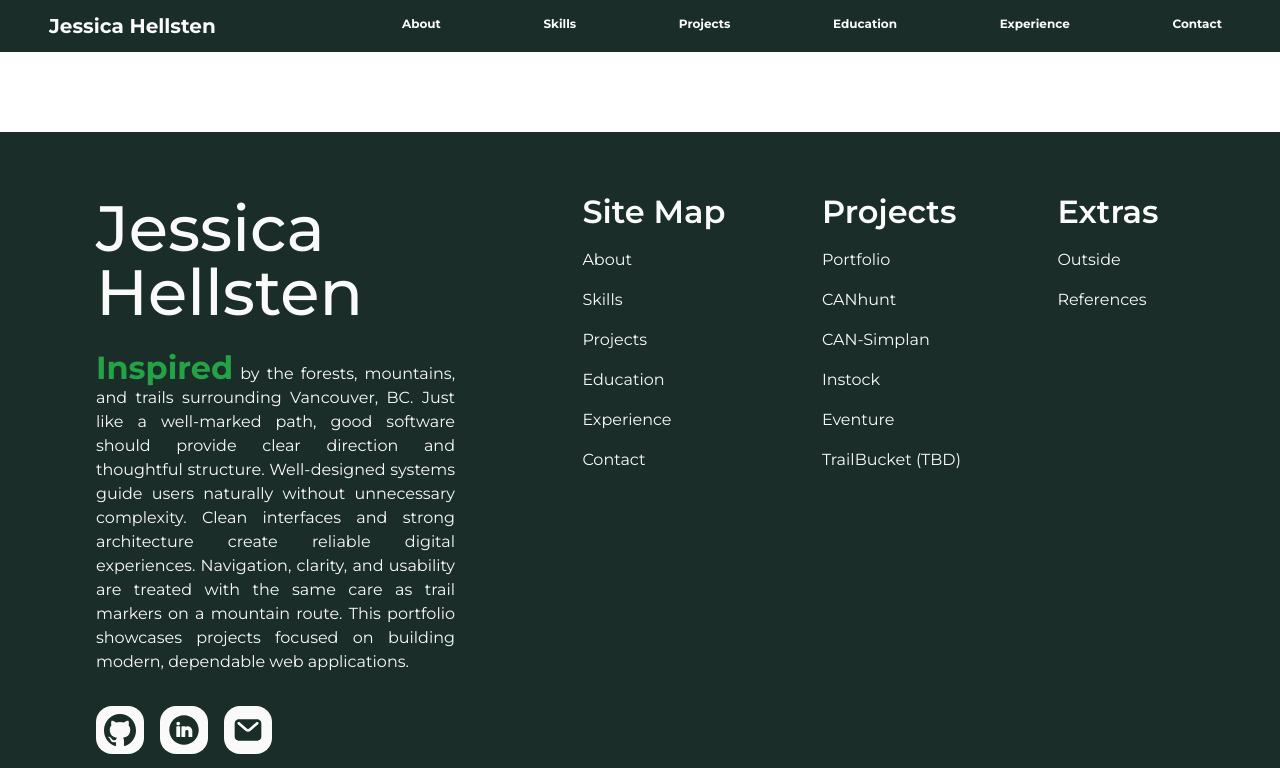
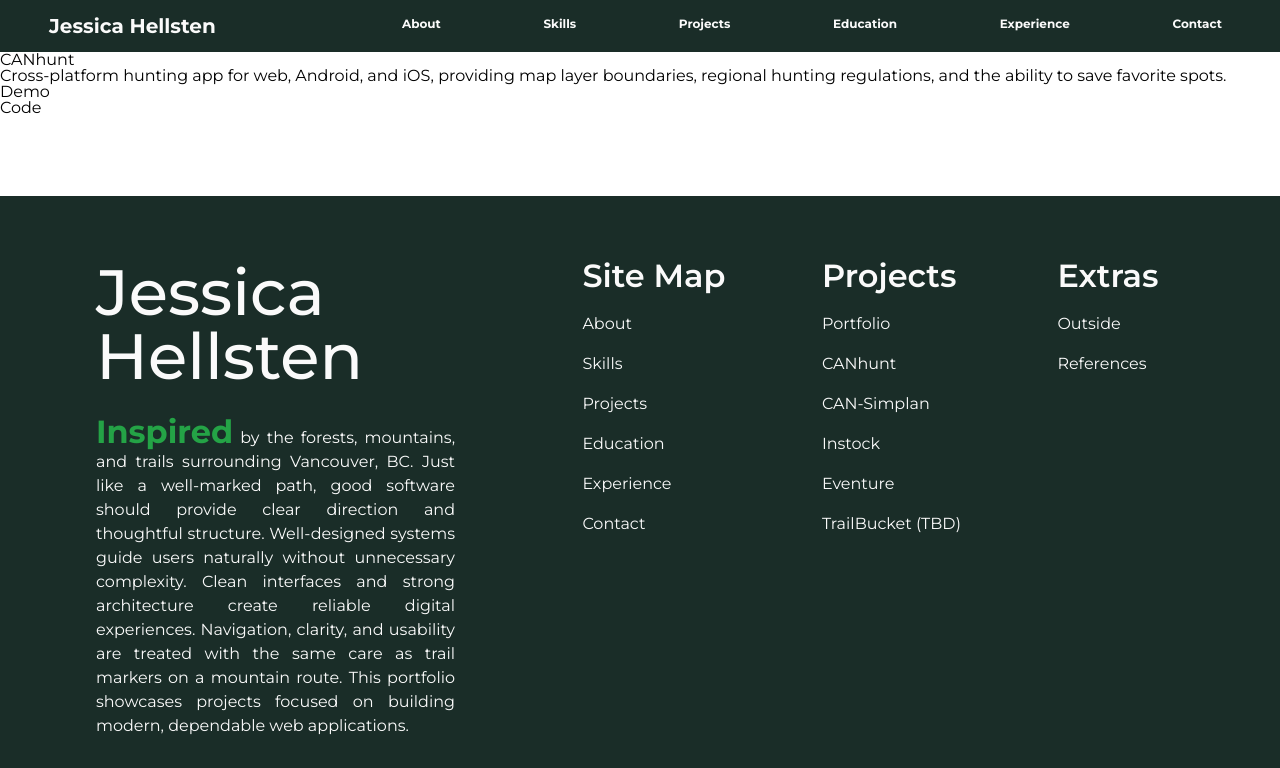
Before and after one commit to hellsten/jessicahellsten-website, a React (Vite) app: page /project/canhunt in a window 1280 px wide. Shown: the top 768 px of the page. Built offline with nearby package versions, Linux system fonts and the light colour scheme.

Commit message:
Added learnmore button in Projects and added some html in ProjectPage

```diff
--- a/src/App.jsx
+++ b/src/App.jsx
@@ -5,6 +5,7 @@ import './App.css'
 import Navigation from './components/Navigation/Navigation.jsx'
 import Footer from './components/Footer/Footer.jsx'
 import HomePage from './pages/HomePage/HomePage.jsx'
+import ProjectPage from './pages/ProjectPage/ProjectPage.jsx'
 import ExtraPage from './pages/ExtraPage/ExtraPage.jsx'
 
 function App() {
@@ -16,7 +17,7 @@ function App() {
 
         <Routes>
           <Route path="/" element={<HomePage />} />
-          <Route path="/extra" element={<ExtraPage />} />
+          <Route path="/project/:id" element={<ProjectPage />} />
         </Routes>
 
         <Footer />
--- a/src/components/Projects/Projects.jsx
+++ b/src/components/Projects/Projects.jsx
@@ -1,3 +1,5 @@
+import { NavLink } from "react-router-dom";
+
 import "./Projects.scss";
 import projects from "./../../assets/data/projects.js";
 
@@ -20,8 +22,13 @@ function Projects() {
             ))}
             </div>
             <div className="project__card-links">
-              <a className="project__card-demo" href={project.demoLink}>Demo</a>
+              <NavLink className="project__card-links-learnmore" to={`/project/${project.id}`}>
+                Learn More
+              </NavLink>
+              <div className="project__card-links-group">
+                <a className="project__card-demo" href={project.demoLink}>Demo</a>
               <a className="project__card-code" href={project.codeLink}>Code</a>
+                </div>
             </div>
           </div>
           ))}
--- a/src/components/Projects/Projects.scss
+++ b/src/components/Projects/Projects.scss
@@ -18,12 +18,12 @@
     font-weight: 700;
     color: $green-color-primary;
     @include tablet {
-        font-size: 3rem;
-        padding: 1rem;
+      font-size: 3rem;
+      padding: 1rem;
     }
     @include mobile {
-        font-size: 2rem;
-        padding: 0.5rem 0 0.25rem;
+      font-size: 2rem;
+      padding: 0.5rem 0 0.25rem;
     }
   }
   &__card-container {
@@ -42,7 +42,9 @@
   width: 30%;
   border-radius: 1.5rem;
   box-shadow: 0 0.5rem 1rem rgba(0, 0, 0, 0.15);
-  transition: transform 0.3s ease, box-shadow 0.3s ease;
+  transition:
+    transform 0.3s ease,
+    box-shadow 0.3s ease;
   &:hover {
     transform: translateY(-0.75rem);
     box-shadow: 0 1rem 2rem rgba(0, 0, 0, 0.25);
@@ -88,27 +90,52 @@
   }
   &-links {
     display: flex;
-    justify-content: center;
-    padding: 0 1.5rem 1.5rem;
-    margin-top: auto;
-    gap: 1rem;
-    a {
+    flex-direction: column;
+    margin: auto 1.5rem 1.5rem;
+    &-learnmore {
       cursor: pointer;
       text-align: center;
-      width: 50%;
       background-color: $green-color-primary;
       color: $color-white;
       padding: 0.5rem 1rem;
       border-radius: 1rem;
       font-weight: 600;
-      transition: background-color 0.3s ease, padding 0.3s ease;
+      transition:
+        background-color 0.3s ease,
+        padding 0.3s ease;
       &:hover {
         background-color: $green-color-secondary;
         padding: 0.6rem 1.1rem;
       }
     }
-    a[href="#"]{
-      background: $color-white;
+    &-group {
+      display: flex;
+      flex-direction: row;
+      gap: 1rem;
+
+      a {
+        display: flex;
+        justify-content: center;
+        width: 100%;
+        cursor: pointer;
+        text-align: center;
+        background-color: $green-color-primary;
+        color: $color-white;
+        padding: 0.5rem 1rem;
+        margin-top: 1.5rem;
+        border-radius: 1rem;
+        font-weight: 600;
+        transition:
+          background-color 0.3s ease,
+          padding 0.3s ease;
+        &:hover {
+          background-color: $green-color-secondary;
+          padding: 0.6rem 1.1rem;
+        }
+      }
+      a[href="#"] {
+        display: none;
+      }
     }
   }
 }
--- /dev/null
+++ b/src/pages/ProjectPage/ProjectPage.jsx
@@ -0,0 +1,55 @@
+import { useParams } from "react-router-dom";
+
+import "./ProjectPage.scss";
+import projects from "./../../assets/data/projects.js";
+
+function ProjectPage() {
+  const { id } = useParams();
+  //Find function to find id in projects file
+  const projectItem = projects.find((p) => p.id === id);
+
+  return (
+    <>
+      <section className="projectPage">
+        <div className="projectPage__container">
+          <section className="projectPage__hero">
+            <div className="projectPage__hero__container">
+              <div className="projectPage__hero__container-title">
+                {projectItem.title}
+              </div>
+              <div className="projectPage__hero__container-tagline">
+                {projectItem.tagline}
+              </div>
+              <div className="projectPage__hero__container-intro">{projectItem.intro}</div>
+              <div className="projectPage__hero__container-links">
+                <div className="projectPage__hero__container-demoLink">
+                  Demo
+                </div>
+                <div className="projectPage__hero__container-codeLink">
+                  Code
+                </div>
+              </div>
+            </div>
+          </section>
+          <section className="projectPage__overview">{projectItem.overview}</section>
+          <section className="projectPage__techStack"></section>
+          {/* <section className="projectPage__features">
+            {projectItem.features.map((feature, index) => (
+                  <div key={index} className="projectPage__features-item">
+                    {feature}
+                  </div>
+                ))}
+          </section> */}
+          <section className="projectPage__problem"></section>
+
+
+          <section className="projectPage__screenshots"></section>
+          <section className="projectPage__challenges"></section>
+          <section className="projectPage__futureWork"></section>
+        </div>
+      </section>
+    </>
+  );
+}
+
+export default ProjectPage;
```
Also changed, not shown: src/pages/ProjectPage/ProjectPage.scss (added).
